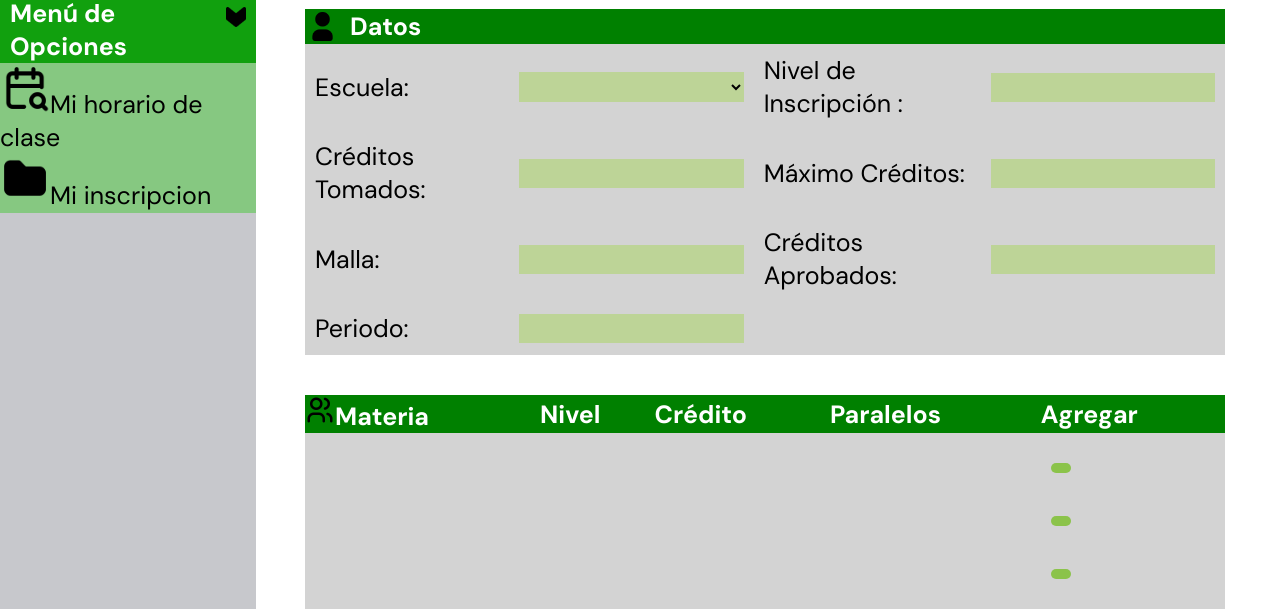
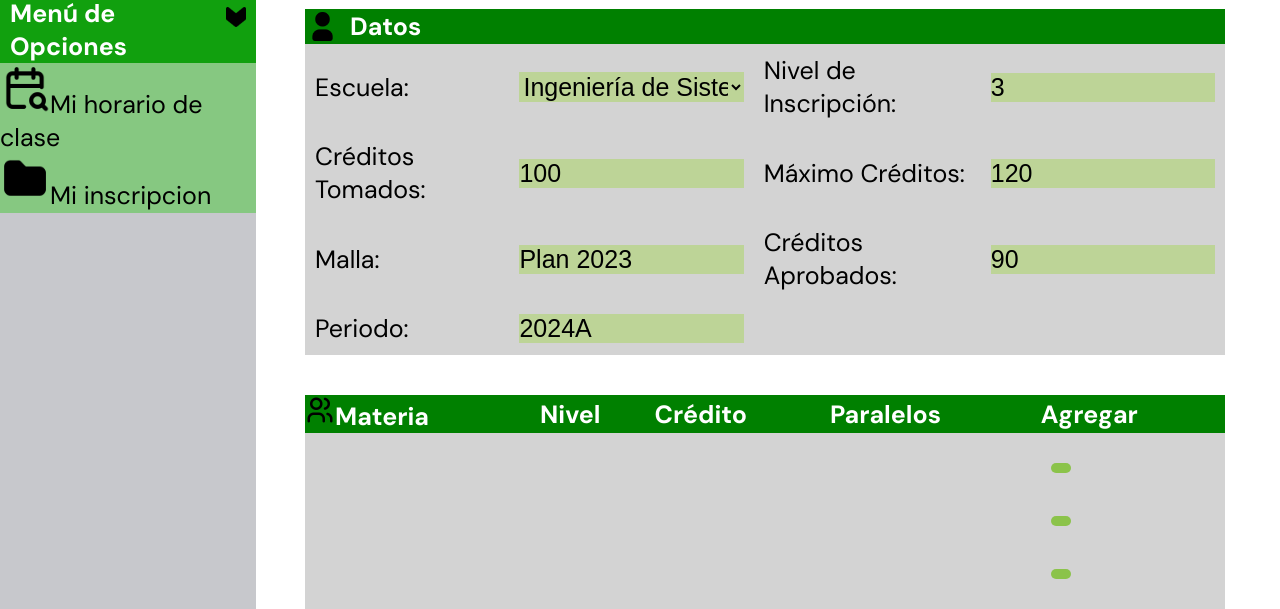
Before and after one commit to MrSignals/Proyecto_Software, a website: page public/index.html in a window 1280 px wide. Shown: the part 191-800 px from the top of the page. Drawn offline with Linux system fonts and the light colour scheme; no server answers.

Commit message:
Visualização de dados

```diff
--- a/public/index.html
+++ b/public/index.html
@@ -51,32 +51,28 @@
           <tr>
             <td>Escuela:</td>
             <td>
-              <select class="dropdown">
+              <select class="dropdown" id="escuela">
                 <option></option>
               </select>
             </td>
-            <td>Nivel de Inscripción :</td>
-            <td>
-              <input type="text" class="text-input" readonly />
-            </td>
+            <td>Nivel de Inscripción:</td>
+            <td><input type="text" class="text-input" id="nivel" readonly /></td>
           </tr>
           <tr>
             <td>Créditos Tomados:</td>
-            <td><input type="text" class="text-input" readonly /></td>
+            <td><input type="text" class="text-input" id="creditos" readonly /></td>
             <td>Máximo Créditos:</td>
-            <td>
-              <input type="text" class="text-input" readonly />
-            </td>
+            <td><input type="text" class="text-input" id="max_creditos" readonly /></td>
           </tr>
           <tr>
             <td>Malla:</td>
-            <td><input type="text" class="text-input" /></td>
+            <td><input type="text" class="text-input" id="malla" /></td>
             <td><a href="#" class="link">Créditos Aprobados:</a></td>
-            <td><input type="text" class="text-input" readonly /></td>
+            <td><input type="text" class="text-input" id="creditos_aprobados" readonly /></td>
           </tr>
           <tr>
             <td>Periodo:</td>
-            <td><input type="text" class="text-input" /></td>
+            <td><input type="text" class="text-input" id="periodo" /></td>
           </tr>
         </table>
 
--- a/public/script.js
+++ b/public/script.js
@@ -1,6 +1,43 @@
 document.addEventListener("DOMContentLoaded", () => {
   // Llama a la función para cargar datos de usuarios
   cargarDatos("/usuarios", "resultado-usuarios", ["Nombre", "Tipo"]);
+});
+// Datos simulados para Juan
+const usuarioJuan = {
+  Nombre: "Juan",
+  Apellido: "Pérez",
+  Email: "juan.perez@example.com",
+  Edad: 20,
+  Sexo: "M",
+  Tipo: "Estudiante",
+  Escuela: "Ingeniería de Sistemas",
+  Creditos: 100,
+  Nivel: 3,
+  MaxCreditos: 120,
+  Malla: "Plan 2023",
+  CreditosAprobados: 90,
+  Periodo: "2024A"
+};
+
+// Función para mostrar los datos en la tabla
+function mostrarDatos(usuario) {
+  const escuelaDropdown = document.getElementById("escuela");
+  const option = document.createElement("option");
+  option.text = usuario.Escuela;
+  option.selected = true;
+  escuelaDropdown.add(option);
+
+  document.getElementById("nivel").value = usuario.Nivel;
+  document.getElementById("creditos").value = usuario.Creditos;
+  document.getElementById("max_creditos").value = usuario.MaxCreditos;
+  document.getElementById("malla").value = usuario.Malla;
+  document.getElementById("creditos_aprobados").value = usuario.CreditosAprobados;
+  document.getElementById("periodo").value = usuario.Periodo;
+}
+
+// Llamar a la función para mostrar los datos de Juan
+document.addEventListener("DOMContentLoaded", function() {
+  mostrarDatos(usuarioJuan);
 });
 
 function cargarDatos(endpoint, idResultado, campos) {
```
